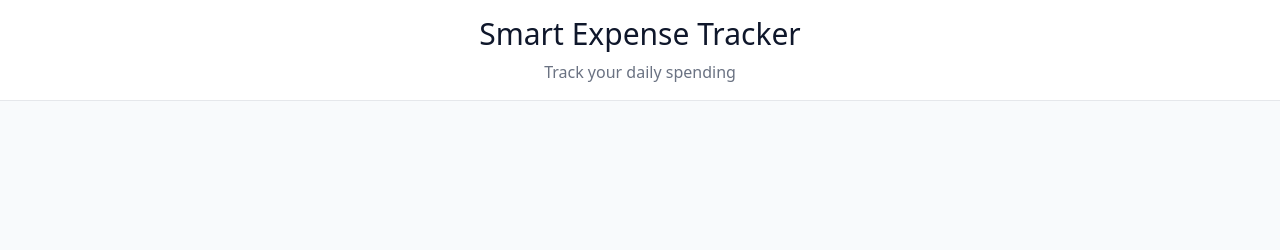
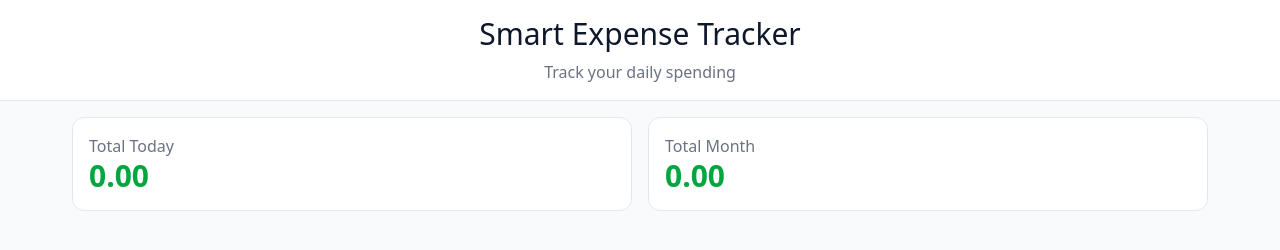
Before and after one commit to k-dev-25/expense_tracker, a website: page index.html in a window 1280 px wide. Drawn offline with Linux system fonts and the light colour scheme.

Commit message:
Add summary cards

```diff
--- a/index.html
+++ b/index.html
@@ -15,6 +15,18 @@
             </div>
         </div>
     </header>
+    <main>
+      <section class="grid grid-cols-1 md:grid-cols-2 gap-4 px-2 py-4 max-w-6xl m-auto">
+        <div class="bg-white border border-gray-200 rounded-xl p-4">
+          <h2 class="text-gray-500">Total Today</h2>
+          <div class = "totalToday font-bold text-3xl text-green-600">0.00</div>
+        </div>
+        <div class="bg-white border border-gray-200 rounded-xl p-4">
+          <h2 class="text-gray-500">Total Month</h2>
+          <div class = "totalMonth font-bold text-3xl text-green-600">0.00</div>
+        </div>
+      </section>
+    </main>
     <script src="src/script.js"></script>
   </body>
 </html>
```
Also changed, not shown: dist/output.css.
